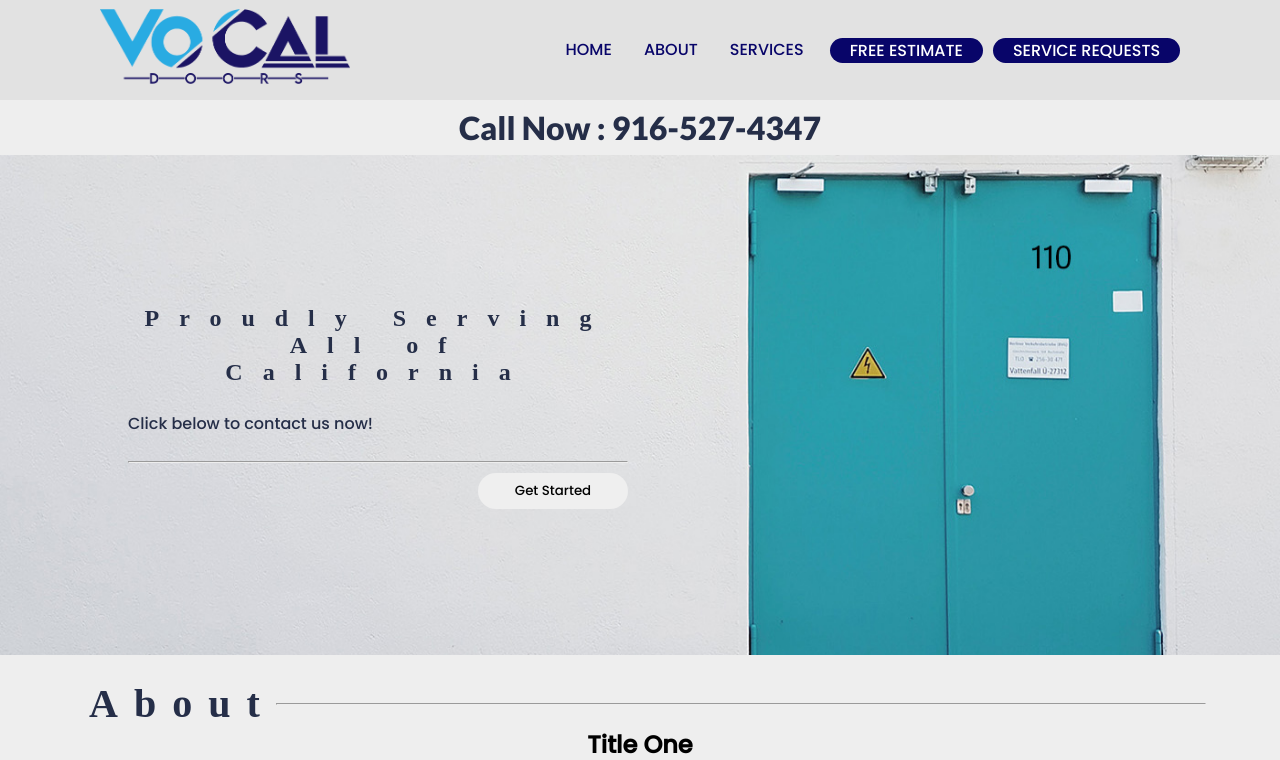
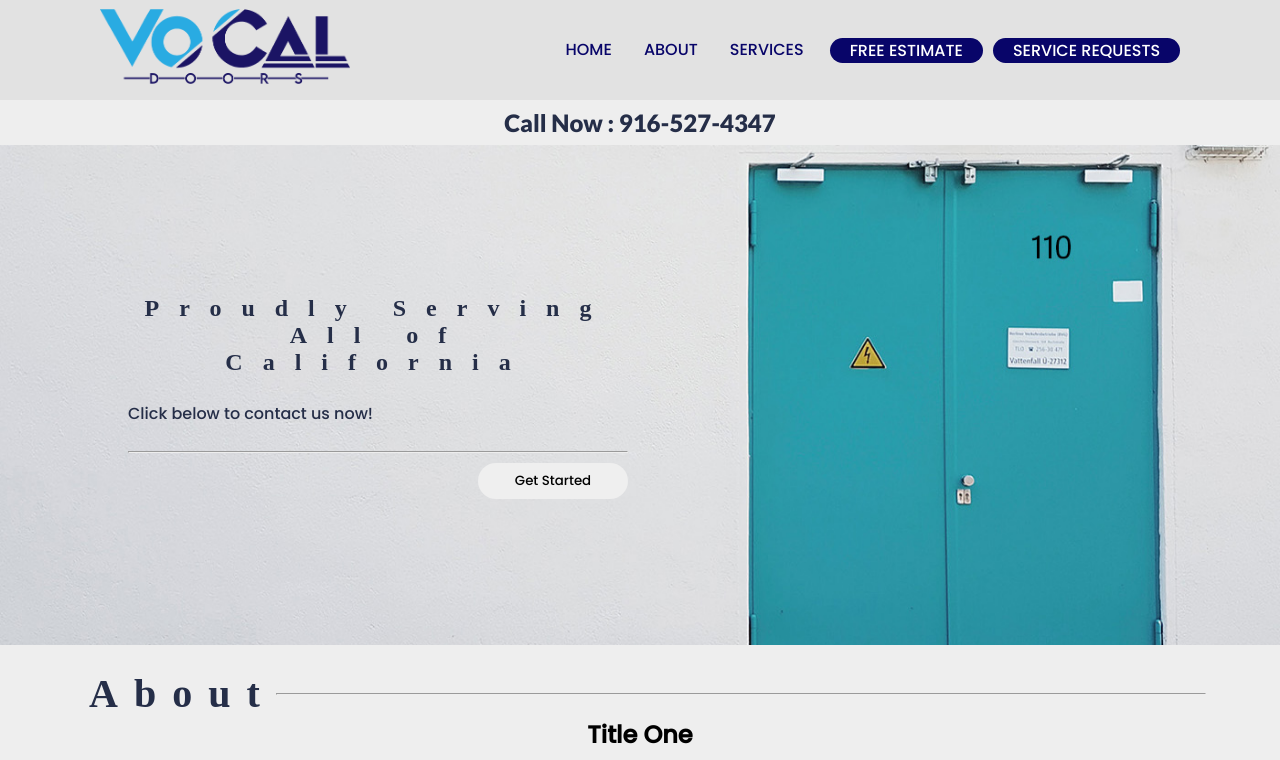
Before and after one commit to enakagawa21/vocal, a React (Create React App) app: page / in a window 1280 px wide. Shown: the top 760 px of the page. Built offline with nearby package versions, Linux system fonts and the light colour scheme; a web font is replaced by a local one.

Commit message:
updated alot

```diff
--- a/src/App.css
+++ b/src/App.css
@@ -7,9 +7,6 @@
 html {
   scroll-behavior: smooth;
   scroll-padding-top: 100px;
-}
-.App {
-  background-color: #eeeeee;
 }
 h1 {
   font-size: 3rem;
@@ -35,6 +32,9 @@ h4 {
   font-family: "Koulen", cursive;
   letter-spacing: 0.25rem;
 }
+.App {
+  background-color: #eeeeee;
+}
 .header {
   display: flex;
   justify-content: space-between;
--- a/src/components/callNow/Callnow.css
+++ b/src/components/callNow/Callnow.css
@@ -3,5 +3,6 @@
     margin: .5rem;
     color:#252e48;
     font-family: "Lato", sans-serif;
-    font-size: 2rem;
+    font-size: 1.5rem;
+
 }
--- a/src/components/hero/Hero.css
+++ b/src/components/hero/Hero.css
@@ -3,29 +3,26 @@
   height: 500px;
   position: relative;
   overflow: hidden;
-
-
 }
 .slide {
   position: absolute;
-  top: 0;
-  left: 0;
   width: 100%;
   height: 100%;
   opacity: 0;
   transition: all 3s ease;
+  animation: slide-down 3s ease;
 }
-.current{
+.current {
   opacity: 1;
   animation: fade-out 1s ease;
   animation-delay: 9s;
 }
 @keyframes fade-out {
-  from{
+  from {
     opacity: 1;
   }
-  to{
-    opacity:0;
+  to {
+    opacity: 0;
   }
 }
 
--- a/src/components/hero/Hero.js
+++ b/src/components/hero/Hero.js
@@ -9,7 +9,7 @@ const Hero = () => {
 
   const autoPlay = true;
   let slideInterval;
-  let IntervalTime = 9999;
+  let IntervalTime = 10000;
 
   const nextSlide = () => {
     setcurrentSlide(currentSlide === slideLength - 1 ? 0 : currentSlide + 1);
```
